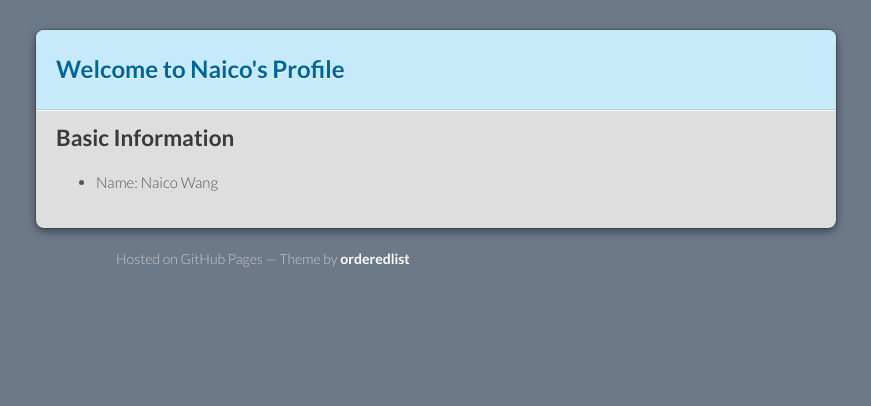
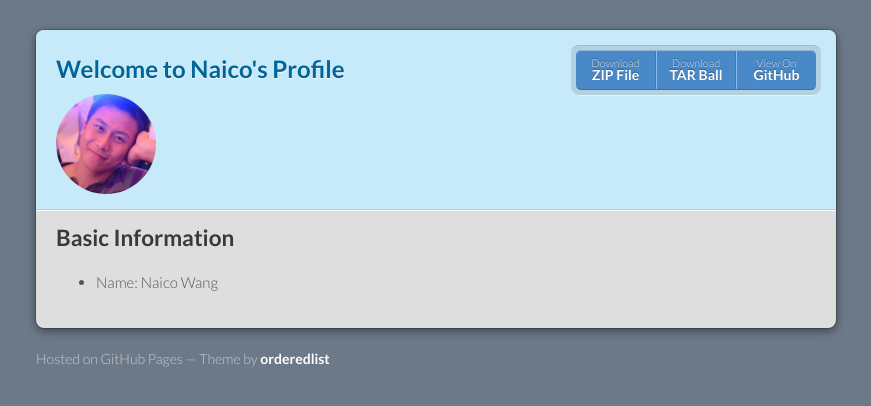
Before and after one commit to Naico/naico.github.io, a Jekyll site: the page built from index.md, in a window 1280 px wide. Shown: the top 406 px of the page, without its empty margins (204-1075 px from the left). Built offline with Jekyll 4.4.1, drawn with Linux system fonts in a browser that asks for light colours; our own code applies the rules of GitHub Pages for plain Markdown files; a script that is not in the unit is left out; the repository's description, which GitHub fills in, is left out.

Commit message:
Theme modify

```diff
--- a/_config.yml
+++ b/_config.yml
@@ -1,3 +1,4 @@
 theme: jekyll-theme-modernist
 title: Welcome to Naico's Profile
 Description: My Profile
+show_downloads: true
--- a/_layouts/default.html
+++ b/_layouts/default.html
@@ -22,9 +22,13 @@
             {% if site.description or site.github.project_tagline %}
             <p>{{ site.description | default: site.github.project_tagline }}</p>
             {% endif %}
+            <p class="photo-wrap">
+                <a>
+                    <img class="my-photo" alt="Avatars" src="/assets/images/avatars.jpg" />
+                </a>
+            </p>
+            {% if site.show_downloads %}
             <p class="view"><a href="{{ site.github.repository_url }}">View the Project on GitHub <small>{{ github_name }}</small></a></p>
-
-            {% if site.show_downloads %}
             <ul>
                 <li><a href="{{ site.github.zip_url }}">Download <strong>ZIP File</strong></a></li>
                 <li><a href="{{ site.github.tar_url }}">Download <strong>TAR Ball</strong></a></li>
--- a/_sass/jekyll-theme-modernist.scss
+++ b/_sass/jekyll-theme-modernist.scss
@@ -260,7 +260,7 @@ hr {
 }
 
 footer {
-  width:640px;
+  width:800px;
   margin:0 auto;
   padding:20px 0 0;
   color:#ccc;
--- a/assets/css/style.scss
+++ b/assets/css/style.scss
@@ -2,3 +2,13 @@
 ---
 
 @import "jekyll-theme-modernist";
+
+.photo-wrap{
+    position: relative;
+}
+
+p.photo-wrap, img.my-photo{
+    width: 100px;
+    height: 100px;
+    border-radius: 50%;
+}
```
Also changed, not shown: assets/images/avatars.jpg (added).
